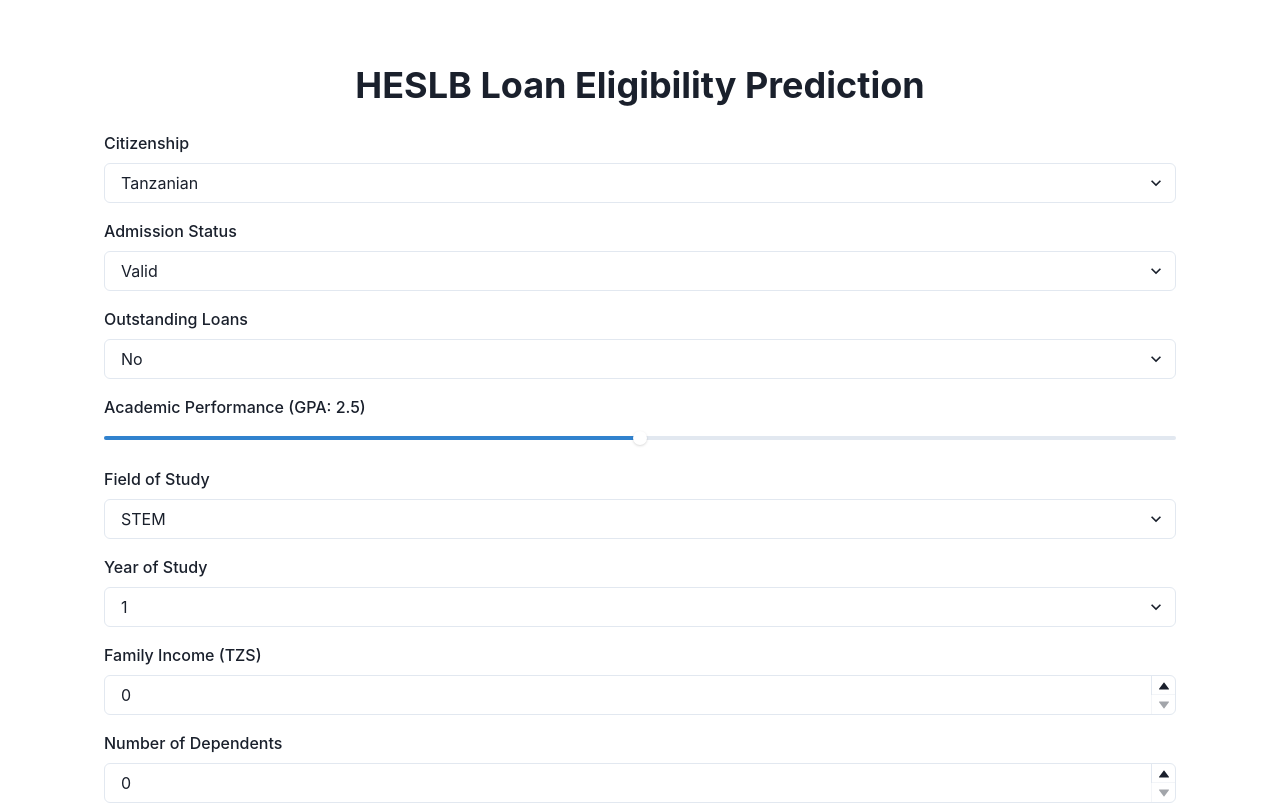
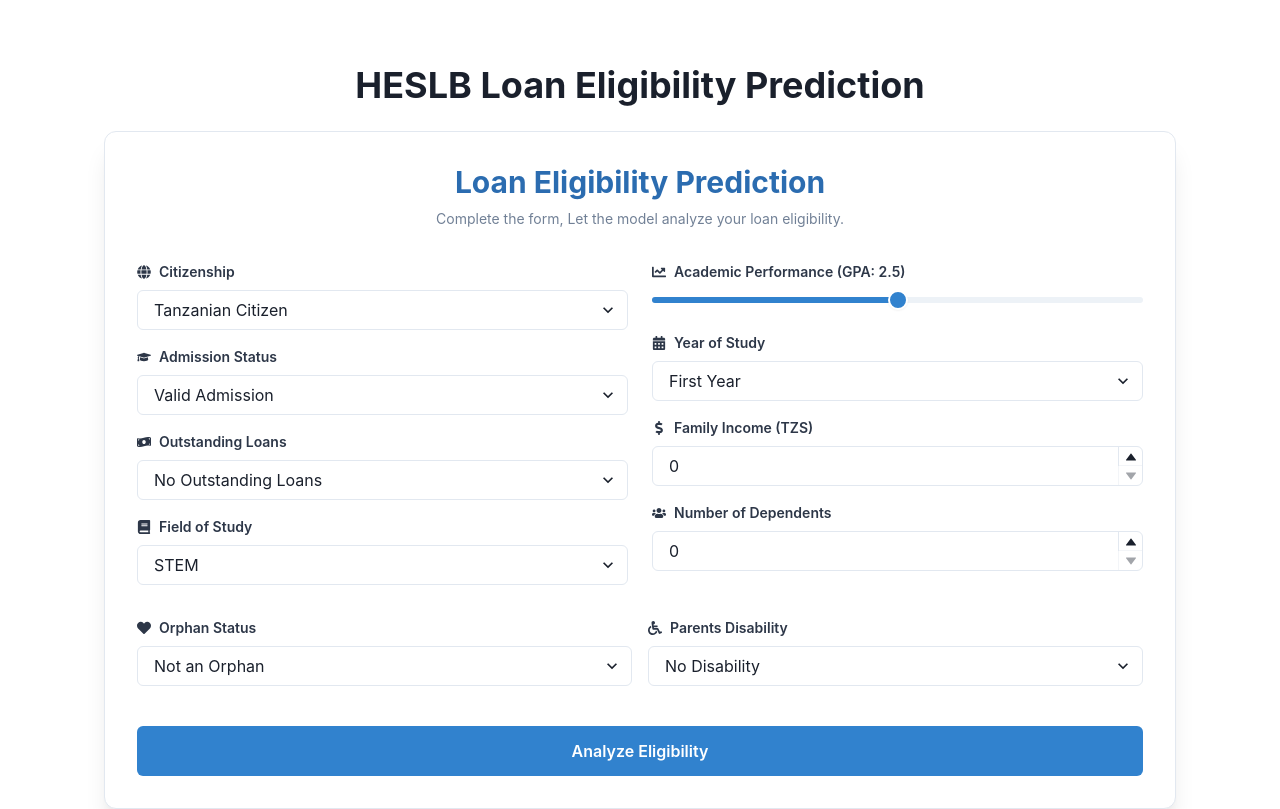
Before and after one commit to zuck30/loan-eligibility, a React (Vite) app in the folder frontend/: page / in a window 1280 px wide. Shown: the top 809 px of the page. Built offline with nearby package versions, Linux system fonts and the light colour scheme.

Commit message:
modified the input form

```diff
--- a/frontend/src/components/InputForm.jsx
+++ b/frontend/src/components/InputForm.jsx
@@ -13,34 +13,148 @@
   NumberInputStepper,
   NumberIncrementStepper,
   NumberDecrementStepper,
+  Grid,
+  GridItem,
+  Card,
+  CardBody,
+  Heading,
+  Text,
+  Box,
+  useColorModeValue,
+  Progress,
+  HStack,
 } from '@chakra-ui/react';
+import {
+  FaGlobe,
+  FaGraduationCap,
+  FaMoneyBillWave,
+  FaBook,
+  FaChartLine,
+  FaCalendarAlt,
+  FaDollarSign,
+  FaUsers,
+  FaHeart,
+  FaWheelchair
+} from 'react-icons/fa';
 
-const InputForm = ({ formData, handleChange, handleSliderChange, handleNumberChange, handleSubmit }) => {
+const InputForm = ({ formData, handleChange, handleSliderChange, handleNumberChange, handleSubmit, isLoading }) => {
+  const borderColor = useColorModeValue('gray.200', 'gray.600');
+  const hoverBorderColor = useColorModeValue('blue.400', 'blue.300');
+  const cardBg = useColorModeValue('white', 'gray.800');
+  const textColor = useColorModeValue('gray.700', 'gray.200');
+
+  const FormField = ({ icon: Icon, label, children, ...props }) => (
+    <FormControl {...props}>
+      <FormLabel fontSize="sm" fontWeight="600" color={textColor}>
+        <HStack spacing={2}>
+          <Icon size={14} />
+          <Text>{label}</Text>
+        </HStack>
+      </FormLabel>
+      {children}
+    </FormControl>
+  );
+
   return (
-    <VStack as="form" onSubmit={handleSubmit} spacing={4} align="stretch">
-      <FormControl>
-        <FormLabel>Citizenship</FormLabel>
-        <Select name="Citizenship" value={formData.Citizenship} onChange={handleChange}>
-          <option value={1}>Tanzanian</option>
-          <option value={0}>Other</option>
+    <Card
+      bg={cardBg}
+      boxShadow="xl"
+      borderRadius="xl"
+      border="1px solid"
+      borderColor={borderColor}
+    >
+      <CardBody p={{ base: 4, md: 6, lg: 8 }}>
+        <VStack as="form" onSubmit={handleSubmit} spacing={6} align="stretch">
+          {/* Header */}
+          <Box textAlign="center" mb={2}>
+            <Heading as="h2" size="lg" color="blue.600" mb={2}>
+              Loan Eligibility Prediction
+            </Heading>
+            <Text color="gray.500" fontSize="sm">
+              Complete the form, Let the model analyze your loan eligibility.
+            </Text>
+          </Box>
+
+          {isLoading && (
+            <Progress size="sm" isIndeterminate colorScheme="blue" borderRadius="full" />
+          )}
+
+          <Grid templateColumns={{ base: "1fr", lg: "1fr 1fr" }} gap={{ base: 4, md: 6 }}>
+            {/* Column 1 */}
+            <GridItem>
+              <VStack spacing={4}>
+                <FormField icon={FaGlobe} label="Citizenship">
+                  <Select
+                    name="Citizenship"
+                    value={formData.Citizenship}
+                    onChange={handleChange}
+                    borderColor={borderColor}
+                    borderRadius="md"
+                    _hover={{ borderColor: hoverBorderColor }}
+                    _focus={{ borderColor: 'blue.500', boxShadow: '0 0 0 1px blue.500' }}
+                    size="md"
+                  >
+                    <option value={1}>Tanzanian Citizen</option>
+                    <option value={0}>International Student</option>
                   </Select>
-      </FormControl>
-      <FormControl>
-        <FormLabel>Admission Status</FormLabel>
-        <Select name="Admission_Status" value={formData.Admission_Status} onChange={handleChange}>
-          <option value={1}>Valid</option>
-          <option value={0}>Invalid</option>
+                </FormField>
+
+                <FormField icon={FaGraduationCap} label="Admission Status">
+                  <Select
+                    name="Admission_Status"
+                    value={formData.Admission_Status}
+                    onChange={handleChange}
+                    borderColor={borderColor}
+                    borderRadius="md"
+                    _hover={{ borderColor: hoverBorderColor }}
+                    _focus={{ borderColor: 'blue.500', boxShadow: '0 0 0 1px blue.500' }}
+                    size="md"
+                  >
+                    <option value={1}>Valid Admission</option>
+                    <option value={0}>Invalid Admission</option>
                   </Select>
-      </FormControl>
-      <FormControl>
-        <FormLabel>Outstanding Loans</FormLabel>
-        <Select name="Outstanding_Loans" value={formData.Outstanding_Loans} onChange={handleChange}>
-          <option value={0}>No</option>
-          <option value={1}>Yes</option>
+                </FormField>
+
+                <FormField icon={FaMoneyBillWave} label="Outstanding Loans">
+                  <Select
+                    name="Outstanding_Loans"
+                    value={formData.Outstanding_Loans}
+                    onChange={handleChange}
+                    borderColor={borderColor}
+                    borderRadius="md"
+                    _hover={{ borderColor: hoverBorderColor }}
+                    _focus={{ borderColor: 'blue.500', boxShadow: '0 0 0 1px blue.500' }}
+                    size="md"
+                  >
+                    <option value={0}>No Outstanding Loans</option>
+                    <option value={1}>Has Outstanding Loans</option>
                   </Select>
-      </FormControl>
-      <FormControl>
-        <FormLabel>Academic Performance (GPA: {formData.Academic_Performance})</FormLabel>
+                </FormField>
+
+                <FormField icon={FaBook} label="Field of Study">
+                  <Select
+                    name="Field_of_Study"
+                    value={formData.Field_of_Study}
+                    onChange={handleChange}
+                    borderColor={borderColor}
+                    borderRadius="md"
+                    _hover={{ borderColor: hoverBorderColor }}
+                    _focus={{ borderColor: 'blue.500', boxShadow: '0 0 0 1px blue.500' }}
+                    size="md"
+                  >
+                    <option value="STEM">STEM</option>
+                    <option value="Humanities">Humanities</option>
+                    <option value="Business">Business</option>
+                    <option value="Health Sciences">Health Sciences</option>
+                  </Select>
+                </FormField>
+              </VStack>
+            </GridItem>
+
+            {/* Column 2 */}
+            <GridItem>
+              <VStack spacing={4}>
+                <FormField icon={FaChartLine} label={`Academic Performance (GPA: ${formData.Academic_Performance})`}>
                   <Slider
                     name="Academic_Performance"
                     value={formData.Academic_Performance}
@@ -48,79 +162,137 @@
                     max={5.0}
                     step={0.1}
                     onChange={handleSliderChange}
+                    colorScheme="blue"
+                    size="md"
                   >
-          <SliderTrack>
-            <SliderFilledTrack />
+                    <SliderTrack bg="gray.100" height="6px" borderRadius="full">
+                      <SliderFilledTrack bg="blue.500" />
                     </SliderTrack>
-          <SliderThumb />
+                    <SliderThumb
+                      boxSize={5}
+                      bg="blue.500"
+                      border="2px solid white"
+                      boxShadow="sm"
+                    />
                   </Slider>
-      </FormControl>
-      <FormControl>
-        <FormLabel>Field of Study</FormLabel>
-        <Select name="Field_of_Study" value={formData.Field_of_Study} onChange={handleChange}>
-          <option value="STEM">STEM</option>
-          <option value="Humanities">Humanities</option>
-          <option value="Business">Business</option>
-          <option value="Health Sciences">Health Sciences</option>
+                </FormField>
+
+                <FormField icon={FaCalendarAlt} label="Year of Study">
+                  <Select
+                    name="Year_of_Study"
+                    value={formData.Year_of_Study}
+                    onChange={handleChange}
+                    borderColor={borderColor}
+                    borderRadius="md"
+                    _hover={{ borderColor: hoverBorderColor }}
+                    _focus={{ borderColor: 'blue.500', boxShadow: '0 0 0 1px blue.500' }}
+                    size="md"
+                  >
+                    <option value={1}>First Year</option>
+                    <option value={2}>Second Year</option>
+                    <option value={3}>Third Year</option>
+                    <option value={4}>Fourth Year</option>
                   </Select>
-      </FormControl>
-      <FormControl>
-        <FormLabel>Year of Study</FormLabel>
-        <Select name="Year_of_Study" value={formData.Year_of_Study} onChange={handleChange}>
-          <option value={1}>1</option>
-          <option value={2}>2</option>
-          <option value={3}>3</option>
-          <option value={4}>4</option>
-        </Select>
-      </FormControl>
-      <FormControl>
-        <FormLabel>Family Income (TZS)</FormLabel>
+                </FormField>
+
+                <FormField icon={FaDollarSign} label="Family Income (TZS)">
                   <NumberInput
                     name="Family_Income"
                     value={formData.Family_Income}
                     min={0}
                     onChange={(value) => handleNumberChange('Family_Income', value)}
+                    size="md"
                   >
-          <NumberInputField />
+                    <NumberInputField
+                      borderColor={borderColor}
+                      borderRadius="md"
+                      _hover={{ borderColor: hoverBorderColor }}
+                      _focus={{ borderColor: 'blue.500', boxShadow: '0 0 0 1px blue.500' }}
+                    />
                     <NumberInputStepper>
-            <NumberIncrementStepper />
-            <NumberDecrementStepper />
+                      <NumberIncrementStepper borderColor={borderColor} />
+                      <NumberDecrementStepper borderColor={borderColor} />
                     </NumberInputStepper>
                   </NumberInput>
-      </FormControl>
-      <FormControl>
-        <FormLabel>Number of Dependents</FormLabel>
+                </FormField>
+
+                <FormField icon={FaUsers} label="Number of Dependents">
                   <NumberInput
                     name="Number_of_Dependents"
                     value={formData.Number_of_Dependents}
                     min={0}
                     onChange={(value) => handleNumberChange('Number_of_Dependents', value)}
+                    size="md"
                   >
-          <NumberInputField />
+                    <NumberInputField
+                      borderColor={borderColor}
+                      borderRadius="md"
+                      _hover={{ borderColor: hoverBorderColor }}
+                      _focus={{ borderColor: 'blue.500', boxShadow: '0 0 0 1px blue.500' }}
+                    />
                     <NumberInputStepper>
-            <NumberIncrementStepper />
-            <NumberDecrementStepper />
+                      <NumberIncrementStepper borderColor={borderColor} />
+                      <NumberDecrementStepper borderColor={borderColor} />
                     </NumberInputStepper>
                   </NumberInput>
-      </FormControl>
-      <FormControl>
-        <FormLabel>Orphan</FormLabel>
-        <Select name="Orphan" value={formData.Orphan} onChange={handleChange}>
-          <option value={0}>No</option>
-          <option value={1}>Yes</option>
+                </FormField>
+              </VStack>
+            </GridItem>
+          </Grid>
+
+          {/* Additional Fields - Single column on mobile */}
+          <Grid templateColumns={{ base: "1fr", md: "1fr 1fr" }} gap={4} mt={2}>
+            <FormField icon={FaHeart} label="Orphan Status">
+              <Select
+                name="Orphan"
+                value={formData.Orphan}
+                onChange={handleChange}
+                borderColor={borderColor}
+                borderRadius="md"
+                _hover={{ borderColor: hoverBorderColor }}
+                _focus={{ borderColor: 'blue.500', boxShadow: '0 0 0 1px blue.500' }}
+                size="md"
+              >
+                <option value={0}>Not an Orphan</option>
+                <option value={1}>Orphan</option>
               </Select>
-      </FormControl>
-      <FormControl>
-        <FormLabel>Parents Disability</FormLabel>
-        <Select name="Parents_Disability" value={formData.Parents_Disability} onChange={handleChange}>
-          <option value={0}>No</option>
-          <option value={1}>Yes</option>
+            </FormField>
+
+            <FormField icon={FaWheelchair} label="Parents Disability">
+              <Select
+                name="Parents_Disability"
+                value={formData.Parents_Disability}
+                onChange={handleChange}
+                borderColor={borderColor}
+                borderRadius="md"
+                _hover={{ borderColor: hoverBorderColor }}
+                _focus={{ borderColor: 'blue.500', boxShadow: '0 0 0 1px blue.500' }}
+                size="md"
+              >
+                <option value={0}>No Disability</option>
+                <option value={1}>Has Disability</option>
               </Select>
-      </FormControl>
-      <Button type="submit" colorScheme="teal" size="lg" fontSize="md">
-        Predict
+            </FormField>
+          </Grid>
+
+          {/* Submit Button */}
+          <Button
+            type="submit"
+            colorScheme="blue"
+            size="lg"
+            height="50px"
+            width="100%"
+            mt={4}
+            isLoading={isLoading}
+            loadingText="Analyzing..."
+            fontSize="md"
+            fontWeight="600"
+          >
+            Analyze Eligibility
           </Button>
         </VStack>
+      </CardBody>
+    </Card>
   );
 };
 
```
Lines whose indentation alone changed are shown as unchanged.
